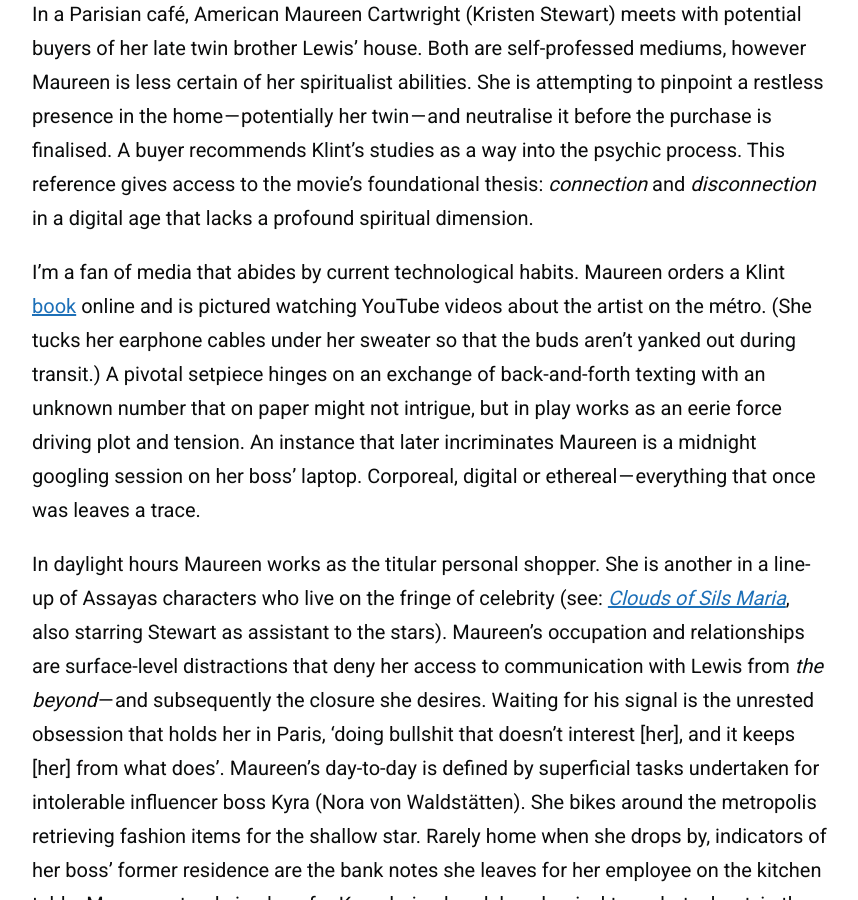
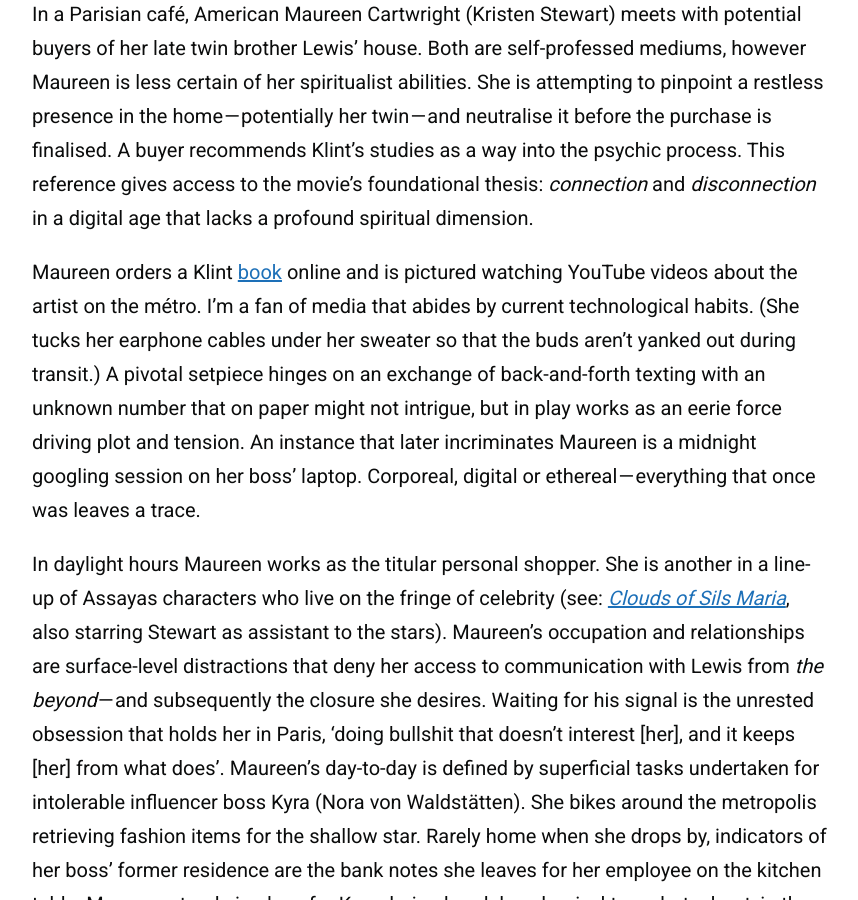
Before and after one commit to zoeurl/zoedowney.github.io, a Jekyll site: the page built from _posts/2023-12-08-personal-shopper.md, in a window 1280 px wide and 900 px high, scrolled down 982 px. Shown: the whole window, without its empty margins (208-1066 px from the left). Built offline with Jekyll 4.4.1, drawn with Linux system fonts in a browser that asks for light colours.

Commit message:
Update 2023-12-08-personal-shopper.md

```diff
--- a/_posts/2023-12-08-personal-shopper.md
+++ b/_posts/2023-12-08-personal-shopper.md
@@ -12,7 +12,7 @@
 
 In a Parisian café, American Maureen Cartwright (Kristen Stewart) meets with potential buyers of her late twin brother Lewis’ house. Both are self-professed mediums, however Maureen is less certain of her spiritualist abilities. She is attempting to pinpoint a restless presence in the home — potentially her twin — and neutralise it before the purchase is finalised. A buyer recommends Klint's studies as a way into the psychic process. This reference gives access to the movie’s foundational thesis: _connection_ and _disconnection_ in a digital age that lacks a profound spiritual dimension.
 
-I’m a fan of media that abides by current technological habits. Maureen orders a Klint [book](https://www.amazon.co.uk/Hilma-Af-Klint-David-Lomas/dp/3775734899/ref=sr_1_1?crid=3EECI1DAZPFCG&keywords=hilma+af+klint+a+pioneer+of+abstraction&qid=1700658419&sprefix=hilma+af+klint+a+pioneer+of+abstraction%2Caps%2C99&sr=8-1) online and is pictured watching YouTube videos about the artist on the métro. (She tucks her earphone cables under her sweater so that the buds aren't yanked out during transit.) A pivotal setpiece hinges on an exchange of back-and-forth texting with an unknown number that on paper might not intrigue, but in play works as an eerie force driving plot and tension. An instance that later incriminates Maureen is a midnight googling session on her boss’ laptop. Corporeal, digital or ethereal — everything that once was leaves a trace.
+Maureen orders a Klint [book](https://www.amazon.co.uk/Hilma-Af-Klint-David-Lomas/dp/3775734899/ref=sr_1_1?crid=3EECI1DAZPFCG&keywords=hilma+af+klint+a+pioneer+of+abstraction&qid=1700658419&sprefix=hilma+af+klint+a+pioneer+of+abstraction%2Caps%2C99&sr=8-1) online and is pictured watching YouTube videos about the artist on the métro. I’m a fan of media that abides by current technological habits. (She tucks her earphone cables under her sweater so that the buds aren't yanked out during transit.) A pivotal setpiece hinges on an exchange of back-and-forth texting with an unknown number that on paper might not intrigue, but in play works as an eerie force driving plot and tension. An instance that later incriminates Maureen is a midnight googling session on her boss’ laptop. Corporeal, digital or ethereal — everything that once was leaves a trace.
 
 In daylight hours Maureen works as the titular personal shopper. She is another in a line-up of Assayas characters who live on the fringe of celebrity (see: [_Clouds of Sils Maria_](https://www.theguardian.com/film/2015/may/17/clouds-of-sils-maria-review-juliette-binoche), also starring Stewart as assistant to the stars). Maureen’s occupation and relationships are surface-level distractions that deny her access to communication with Lewis from _the beyond_ — and subsequently the closure she desires. Waiting for his signal is the unrested obsession that holds her in Paris, 'doing bullshit that doesn't interest [her], and it keeps [her] from what does'. Maureen's day-to-day is defined by superficial tasks undertaken for intolerable influencer boss Kyra (Nora von Waldstätten). She bikes around the metropolis retrieving fashion items for the shallow star. Rarely home when she drops by, indicators of her boss’ former residence are the bank notes she leaves for her employee on the kitchen table. Maureen stands in place for Kyra during her delayed arrival to a photoshoot; in the background haze of photographs we search for shadows and spirits, but Maureen remains turned away.
 
```
